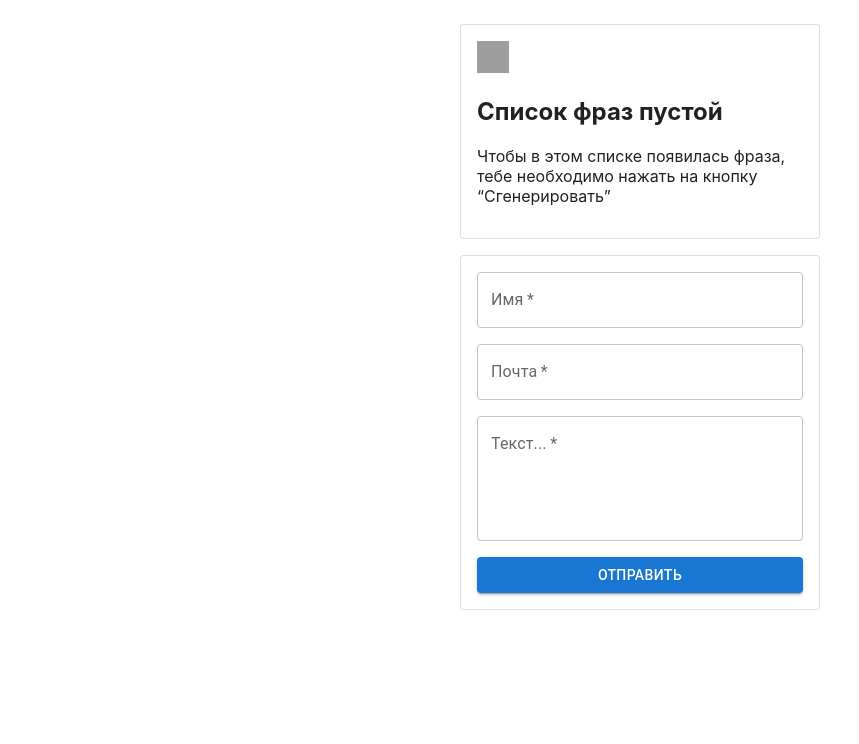
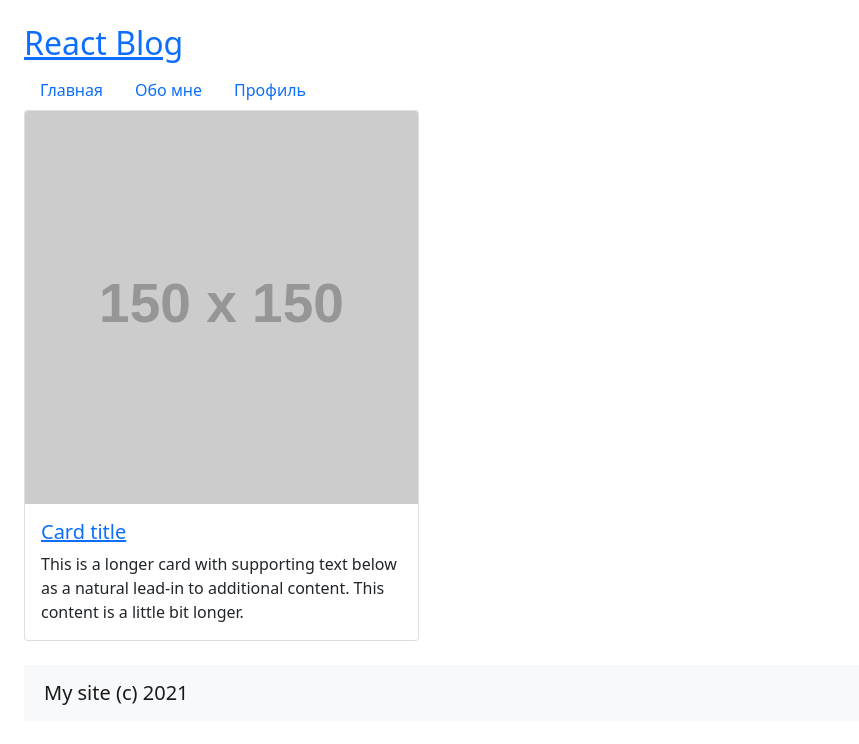
Before and after one commit to JesusYT1803/home-work-1, a React (Create React App) app: page / in a window 1280 px wide. Shown: the top 744 px of the page, without its empty margins (0-859 px from the left). Built offline with nearby package versions, Linux system fonts and the light colour scheme; grey boxes are pictures that could not be loaded.

Commit message:
Сделал урок №6

```diff
--- a/package.json
+++ b/package.json
@@ -10,8 +10,13 @@
     "@testing-library/jest-dom": "^5.16.1",
     "@testing-library/react": "^12.1.2",
     "@testing-library/user-event": "^13.5.0",
+    "bootstrap": "^5.1.3",
+    "cra-template": "^1.1.3",
+    "prop-types": "^15.8.1",
     "react": "^17.0.2",
+    "react-bootstrap": "^2.2.3",
     "react-dom": "^17.0.2",
+    "react-router": "^6.3.0",
     "react-scripts": "5.0.0",
     "web-vitals": "^2.1.4"
   },
--- a/src/index.js
+++ b/src/index.js
@@ -1,11 +1,16 @@
 import React from "react";
+import { StrictMode } from "react";
 import ReactDOM from "react-dom";
-import "./index.css";
-import App from "../src/tutorial-5/App";
 
+import App from "./tutorial-6/App";
+import './index.css'
+import 'bootstrap'
+import "bootstrap/dist/css/bootstrap.min.css";
+
+const rootElement = document.getElementById("root");
 ReactDOM.render(
-  <React.StrictMode>
-    <App />
-  </React.StrictMode>,
-  document.getElementById("root")
+	<StrictMode>
+		<App />
+	</StrictMode>,
+	rootElement
 );
--- /dev/null
+++ b/src/tutorial-6/App.js
@@ -0,0 +1,62 @@
+import { Card, Col, Nav, Navbar, Row } from "react-bootstrap";
+import Article from "./Article";
+
+export default function App() {
+  const { pathname } = window.location;
+  const id = pathname.split("/post/")[1];
+  console.log(window.location);
+
+  return (
+    <div className="App">
+      <header>
+        <h2>
+          <a href="/">React Blog</a>
+        </h2>
+        <Nav variant="pills" defaultActiveKey="/">
+          <Nav.Item>
+            <Nav.Link eventKey="/home" to="/">
+              Главная
+            </Nav.Link>
+          </Nav.Item>
+          <Nav.Item>
+            <Nav.Link eventKey="/home" to="/about">
+              Обо мне
+            </Nav.Link>
+          </Nav.Item>
+          <Nav.Item>
+            <Nav.Link eventKey="/home" to="/profile">
+              Профиль
+            </Nav.Link>
+          </Nav.Item>
+        </Nav>
+      </header>
+      {pathname === "/" && (
+        <Row xs={1} md={3} className="g-4">
+          <Col>
+            <Card>
+              <Card.Img
+                variant="top"
+                src="https://via.placeholder.com/150x150"
+              />
+              <Card.Body>
+                <Card.Title>
+                  <a href="/post/1">Card title</a>
+                </Card.Title>
+                <Card.Text>
+                  This is a longer card with supporting text below as a natural
+                  lead-in to additional content. This content is a little bit
+                  longer.
+                </Card.Text>
+              </Card.Body>
+            </Card>
+          </Col>
+        </Row>
+      )}
+      {pathname.includes("/post") && <Article id={id} />}
+      <br />
+      <Navbar bg="light" style={{ paddingLeft: 20 }}>
+        <Navbar.Brand href="#home">My site (c) 2021</Navbar.Brand>
+      </Navbar>
+    </div>
+  );
+}
--- /dev/null
+++ b/src/tutorial-6/Article.jsx
@@ -0,0 +1,20 @@
+import React from "react";
+
+const Article = ({id}) => {
+  return (
+    <div>
+      <h1 style={{width: "600px"}}>Статья № <span style={{color: "red"}}>{id}</span></h1>
+      <p>
+        Lorem ipsum dolor sit amet consectetur adipisicing elit. Molestiae
+        distinctio fuga animi aliquam sit id veritatis, doloribus ducimus quas,
+        dignissimos non minima quia amet possimus? Impedit nemo ducimus fuga
+        rem!
+      </p>
+      <a href="/">
+        <button >Назад</button>
+      </a>
+    </div>
+  );
+};
+
+export default Article;
```
Also changed, not shown: 1 other file (tests, documents, lock files or other folders).
